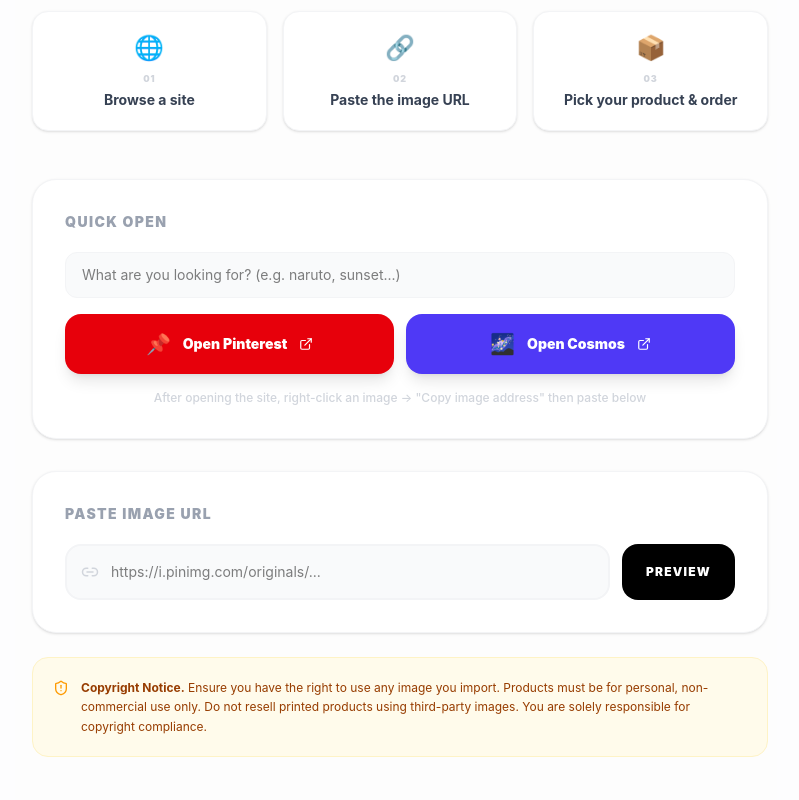
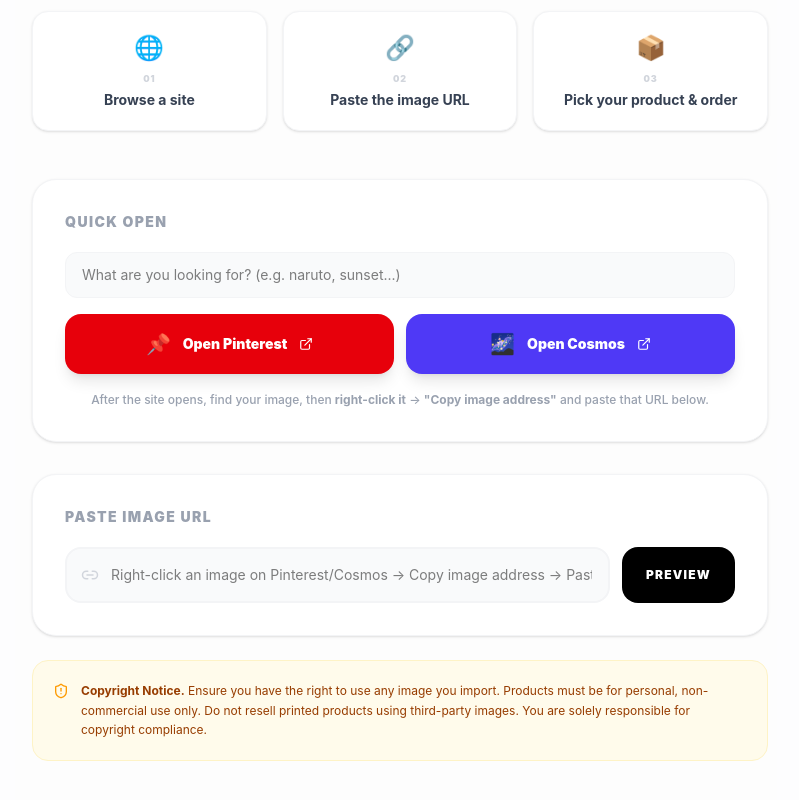
Before and after one commit to ezeome19/poster-clone, a React (Vite) app in the folder frontend/: page /external in a window 1280 px wide. Shown: the part 384-1184 px from the top of the page, without its empty margins (240-1039 px from the left). Built offline with nearby package versions, Linux system fonts and the light colour scheme; no server answers.

Commit message:
edited my import from anywhere feature

```diff
--- a/frontend/src/pages/ExternalImport.jsx
+++ b/frontend/src/pages/ExternalImport.jsx
@@ -15,7 +15,7 @@
     },
     {
         name: 'Cosmos',
-        url: 'https://www.cosmos.so/explore?q=',
+        url: 'https://www.cosmos.so/search/elements/',
         placeholder: 'nature',
         color: 'bg-indigo-600',
         logo: '🌌'
@@ -66,7 +66,8 @@
     };
 
     const openSource = (source) => {
-        const query = encodeURIComponent(searchQuery || source.placeholder);
+        const term = searchQuery.trim() || source.placeholder;
+        const query = encodeURIComponent(term);
         window.open(`${source.url}${query}`, '_blank', 'noopener,noreferrer');
     };
 
@@ -133,8 +134,8 @@
                             </button>
                         ))}
                     </div>
-                    <p className="text-center text-xs text-gray-300 mt-4 font-medium">
-                        After opening the site, right-click an image → "Copy image address" then paste below
+                    <p className="text-center text-xs text-gray-400 mt-4 font-medium leading-relaxed">
+                        After the site opens, find your image, then <strong>right-click it</strong> → <strong>"Copy image address"</strong> and paste that URL below.
                     </p>
                 </div>
 
@@ -146,7 +147,7 @@
                             <Link2 className="absolute left-4 top-1/2 -translate-y-1/2 text-gray-300" size={18} />
                             <input
                                 type="url"
-                                placeholder="https://i.pinimg.com/originals/..."
+                                placeholder="Right-click an image on Pinterest/Cosmos → Copy image address → Paste here"
                                 className="w-full pl-11 pr-4 py-4 rounded-2xl border-2 border-gray-100 focus:border-blue-500/30 focus:outline-none text-sm transition-all bg-gray-50 focus:bg-white"
                                 value={url}
                                 onChange={e => { setUrl(e.target.value); setValidatedUrl(null); setImgLoaded(false); setImgError(false); }}
```
Also changed, not shown: 1 other file (tests, documents, lock files or other folders).
